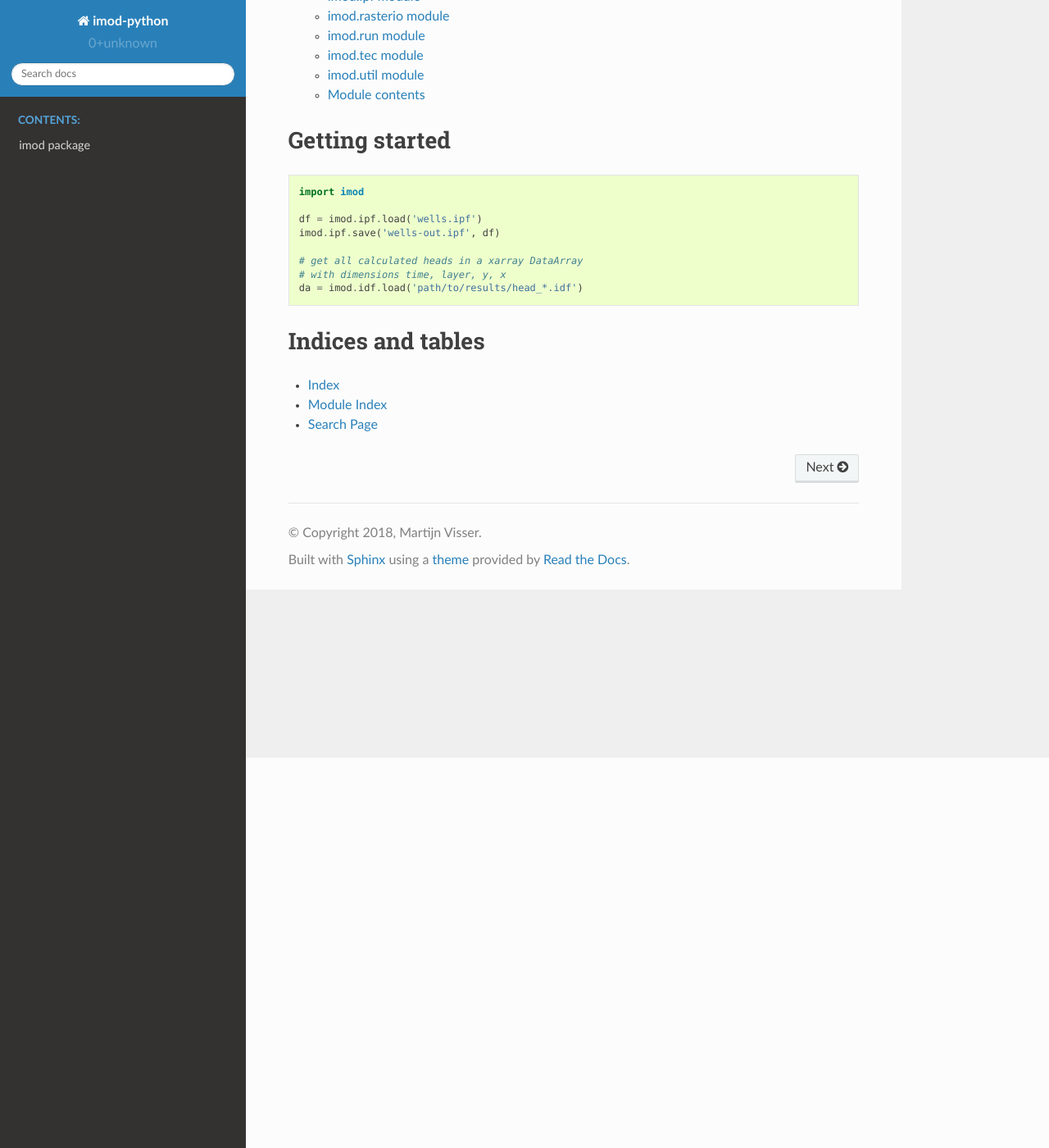
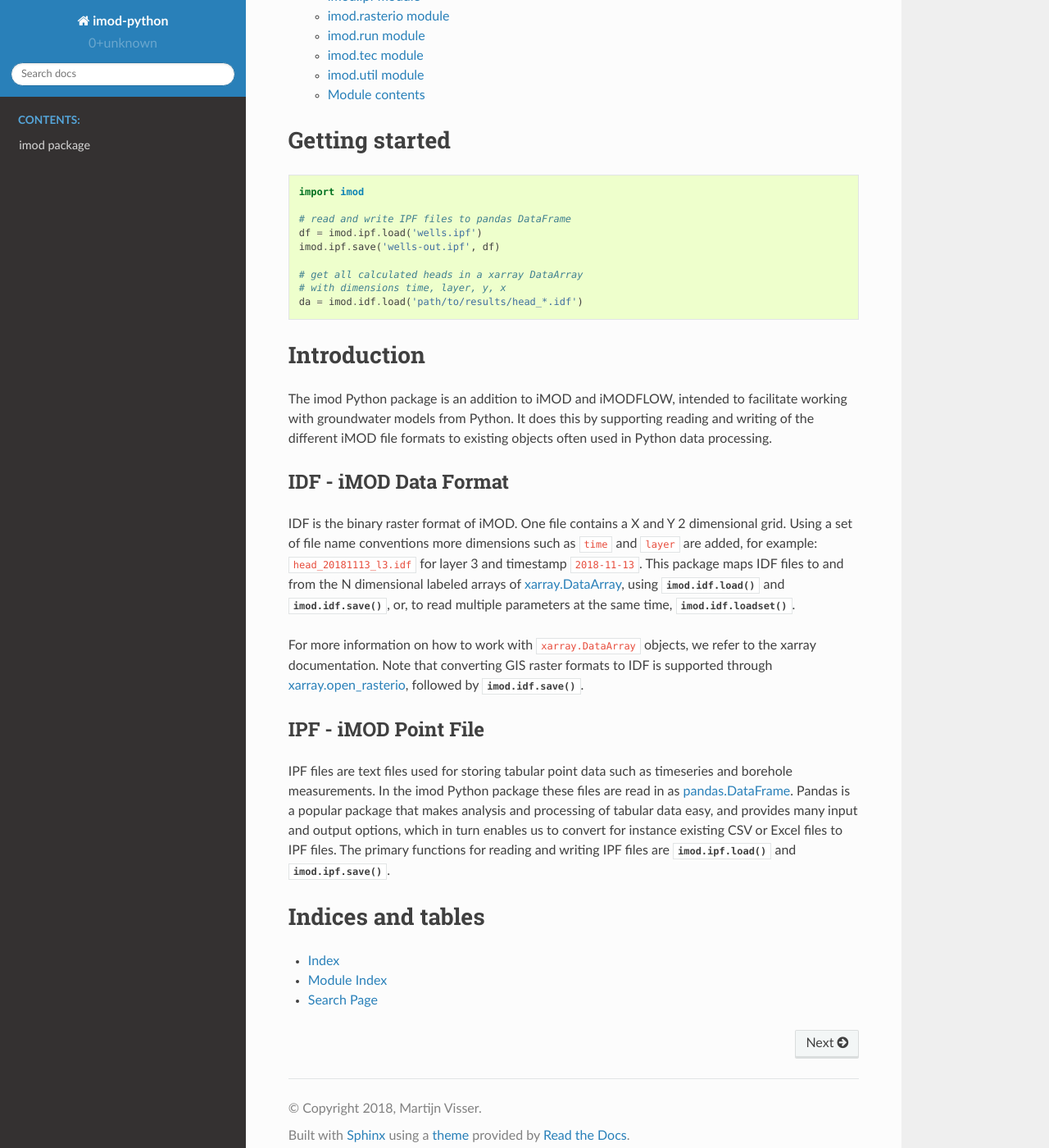
Before and after one commit to Deltares/imod-python, a Sphinx documentation site: the page built from docs/index.rst, in a window 1280 px wide and 1400 px high, scrolled down 476 px. Shown: the whole window at 82% size. Built offline with Sphinx 7.4.7 and the Read the Docs theme 2.0.0, drawn with Linux system fonts in a browser that asks for light colours.

Commit message:
some extra general IDF/IPF documentation

```diff
--- a/README.rst
+++ b/README.rst
@@ -5,15 +5,16 @@ Documentation: https://deltares.gitlab.io/imod-python/
 
 Source code: https://gitlab.com/deltares/imod-python
 
+.. inclusion-marker
+
 Getting started
 ===============
-
-In absence of actual documentation, here are some of the functions:
 
 .. code:: python
 
     import imod
 
+    # read and write IPF files to pandas DataFrame
     df = imod.ipf.load('wells.ipf')
     imod.ipf.save('wells-out.ipf', df)
 
@@ -21,38 +22,35 @@ In absence of actual documentation, here are some of the functions:
     # with dimensions time, layer, y, x
     da = imod.idf.load('path/to/results/head_*.idf')
 
-Notes
-=====
+Introduction
+============
 
--  The iMOD 4.1 release will crash on loading NaN nodata values. In
-   earlier and later releases this is not an issue.
+The imod Python package is an addition to iMOD and iMODFLOW, intended to facilitate
+working with groundwater models from Python. It does this by supporting reading and
+writing of the different iMOD file formats to existing objects often used in Python
+data processing.
 
-Implementation of ``imod.idf.load``
-===================================
+IDF - iMOD Data Format
+----------------------
+IDF is the binary raster format of iMOD. One file contains a X and Y 2 dimensional grid.
+Using a set of file name conventions more dimensions such as ``time`` and ``layer`` are
+added, for example: ``head_20181113_l3.idf`` for layer 3 and timestamp ``2018-11-13``.
+This package maps IDF files to and from the N dimensional labeled arrays of
+`xarray.DataArray <http://xarray.pydata.org/en/stable/data-structures.html#dataarray>`__,
+using :meth:`imod.idf.load` and :meth:`imod.idf.save`, or, to read multiple parameters
+at the same time, :meth:`imod.idf.loadset`.
 
-1. Do a ``glob`` search on all files matching the input path, e.g.
-   ``head_*.idf``
-2. For each IDF:
-3. Gather all metadata from filename and IDF header
-4. Load IDF array with ``np.memmap`` in ``r+`` mode.
-5. Set nodata to ``np.nan`` (changes input file, done to be compatible
-   with xarray)
-6. Load ``np.memmap`` into a ``dask.array``
-7. Combine metadata and ``dask.array`` into an ``xarray.DataArray``
-8. Combine the indivual ``DataArray``\ s into one, adding ``time`` and
-   ``layer`` dimensions as necessary.
+For more information on how to work with ``xarray.DataArray`` objects, we refer to the
+xarray documentation. Note that converting GIS raster formats to IDF is supported
+through `xarray.open_rasterio <http://xarray.pydata.org/en/stable/generated/xarray.open_rasterio.html#xarray.open_rasterio>`__,
+followed by :meth:`imod.idf.save`.
 
-With the current design, I'm not sure what the added benefit of using
-dask arrays is, and whether it should be removed. One possible benefit
-is that it is only possible to write to the ``DataArray`` after calling
-``.load()`` on it first, which in this case still doesn't load it into
-memory.
-
-We can also still explore using the ``c`` *copy on write* mode of
-``numpy.memmap``.
-
-Comment by xarray author Stephan Hoyer about using ``np.memmap`` on
-`GitHub <https://github.com/dask/dask/issues/1562#issuecomment-248681863>`__:
-
-    If it's already on disk in a memory-mappable format, it's very hard
-    to imagine beating np.memmap.
+IPF - iMOD Point File
+---------------------
+IPF files are text files used for storing tabular point data such as timeseries and
+borehole measurements. In the imod Python package these files are read in as
+`pandas.DataFrame <https://pandas.pydata.org/pandas-docs/stable/>`__. Pandas is a
+popular package that makes analysis and processing of tabular data easy, and provides
+many input and output options, which in turn enables us to convert for instance
+existing CSV or Excel files to IPF files. The primary functions for reading and writing
+IPF files are :meth:`imod.ipf.load` and :meth:`imod.ipf.save`.
--- a/docs/conf.py
+++ b/docs/conf.py
@@ -90,7 +90,7 @@ html_theme = "sphinx_rtd_theme"
 # Add any paths that contain custom static files (such as style sheets) here,
 # relative to this directory. They are copied after the builtin static files,
 # so a file named "default.css" will overwrite the builtin "default.css".
-html_static_path = ["_static"]
+# html_static_path = ["_static"]
 
 # Custom sidebar templates, must be a dictionary that maps document names
 # to template names.
--- a/docs/index.rst
+++ b/docs/index.rst
@@ -19,19 +19,8 @@ Source code: https://gitlab.com/deltares/imod-python
 
    imod
 
-Getting started
-===============
-
-.. code:: python
-
-    import imod
-
-    df = imod.ipf.load('wells.ipf')
-    imod.ipf.save('wells-out.ipf', df)
-
-    # get all calculated heads in a xarray DataArray
-    # with dimensions time, layer, y, x
-    da = imod.idf.load('path/to/results/head_*.idf')
+.. include:: ../README.rst
+  :start-after: inclusion-marker
 
 Indices and tables
 ==================
```
